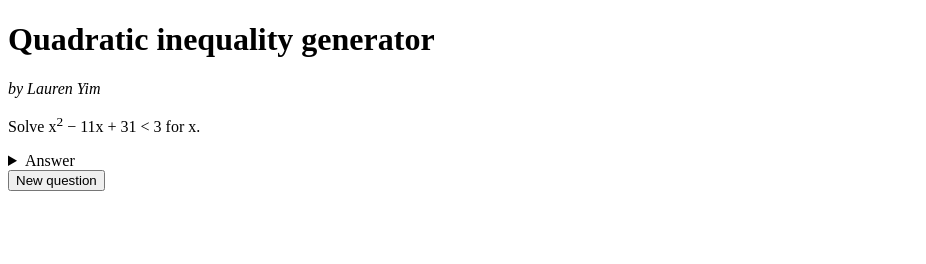
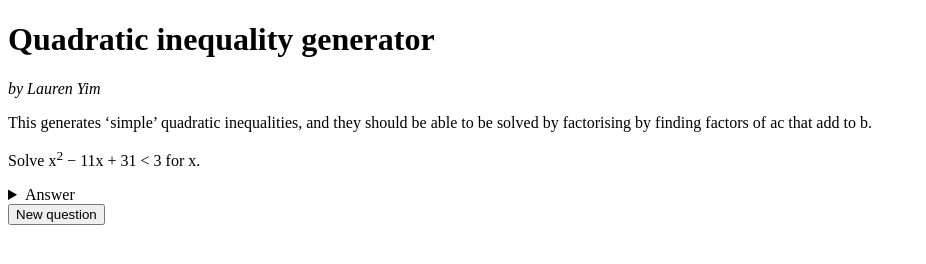
Before and after one commit to cherryblossom000/quadratic-inequality-generator, a plain HTML site: page index.html in a window 1280 px wide. Shown: the whole page, without its empty margins (0-926 px from the left). Drawn offline with Linux system fonts and the light colour scheme.

Commit message:
add thing

```diff
--- a/index.html
+++ b/index.html
@@ -12,6 +12,8 @@
 	<body>
 		<h1>Quadratic inequality generator</h1>
 		<em>by Lauren Yim</em>
+
+		<p>This generates ‘simple’ quadratic inequalities, and they should be able to be solved by factorising by finding factors of ac that add to b.</p>
 
 		<p>Solve <span id="a"></span>x<sup>2</sup> <span id="eqn"></span> for x.</p>
 
```
